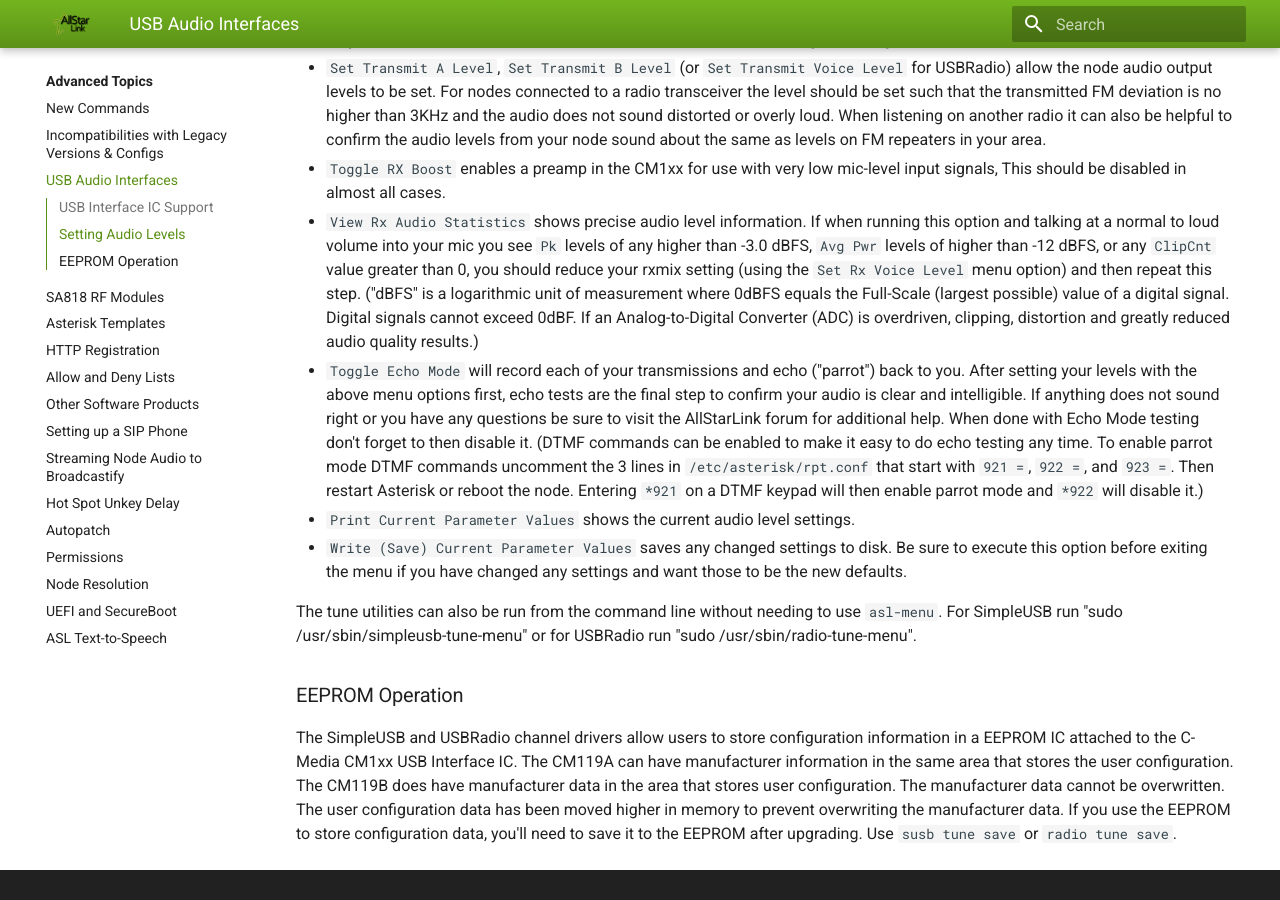
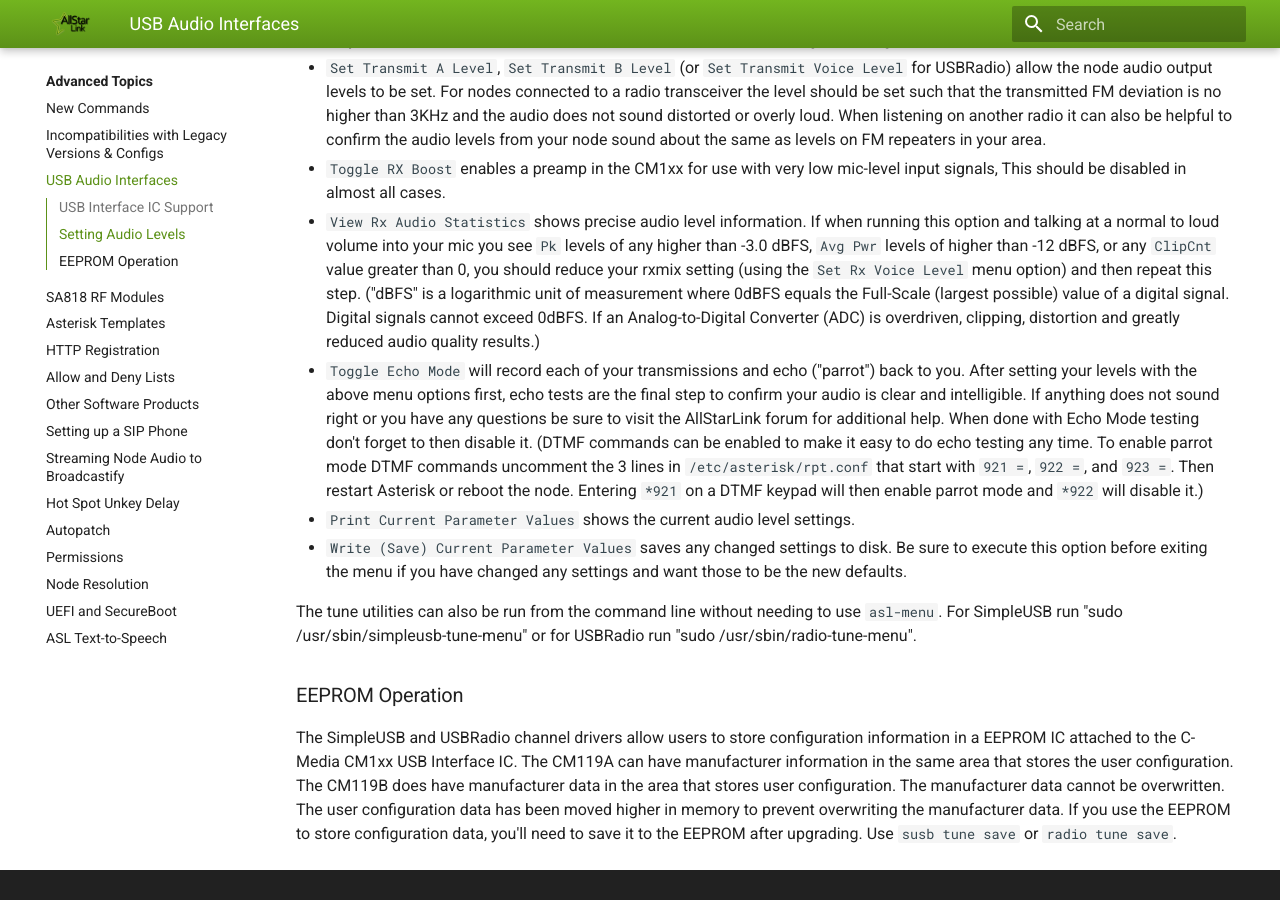
Before and after one commit to AllStarLink/ASL3-Manual, an MkDocs documentation site: the page built from docs/adv-topics/usbinterfaces.md, in a window 1280 px wide and 900 px high, scrolled down 1468 px. Built offline with MkDocs 1.6.1 and Material for MkDocs 9.7.7, drawn with Linux system fonts in a browser that asks for light colours.

Commit message:
fix typo

```diff
--- a/docs/adv-topics/usbinterfaces.md
+++ b/docs/adv-topics/usbinterfaces.md
@@ -32,7 +32,7 @@ Most nodes use the SimpleUSB channel driver. Nodes that require more advanced fe
  - `Set Rx Voice Level (using display)` provides a level meter. Talk at a normal and steady volume into the microphone and be sure that the average level does not go past the "3KHz" point, and that peak levels do not go significantly past the "5KHz" point. Note that for proper mic technique you should talk no closer than 2 to 3 inches (5 - 10 cm) from the microphone, and it should be held at an angle to minimize pops/plosives. Once you see where the audio levels are hit the Enter key and you'll then be prompted to change the setting. If for example the current setting is 500 and your levels were too high, try entering 400 for a new value and then repeat the test. Continue to iteratively adjust the settings until the average audio levels stay around the "3KHz" mark. For a more precise calibration with radio nodes a 1KHz test tone can be input into another radio at a level that results in 3KHz FM deviation, then calibrate the node to the 3KHz mark, however this can be more complicated to set up and may not account for other differences such as different mics or mic gain settings.
  - `Set Transmit A Level`, `Set Transmit B Level` (or `Set Transmit Voice Level` for USBRadio) allow the node audio output levels to be set. For nodes connected to a radio transceiver the level should be set such that the transmitted FM deviation is no higher than 3KHz and the audio does not sound distorted or overly loud. When listening on another radio it can also be helpful to confirm the audio levels from your node sound about the same as levels on FM repeaters in your area.
  - `Toggle RX Boost` enables a preamp in the CM1xx for use with very low mic-level input signals, This should be disabled in almost all cases.
- - `View Rx Audio Statistics` shows precise audio level information. If when running this option and talking at a normal to loud volume into your mic you see `Pk` levels of any higher than -3.0 dBFS, `Avg Pwr` levels of higher than -12 dBFS, or any `ClipCnt` value greater than 0, you should reduce your rxmix setting (using the `Set Rx Voice Level` menu option) and then repeat this step. ("dBFS" is a logarithmic unit of measurement where 0dBFS equals the Full-Scale (largest possible) value of a digital signal. Digital signals cannot exceed 0dBF. If an Analog-to-Digital Converter (ADC) is overdriven, clipping, distortion and greatly reduced audio quality results.)
+ - `View Rx Audio Statistics` shows precise audio level information. If when running this option and talking at a normal to loud volume into your mic you see `Pk` levels of any higher than -3.0 dBFS, `Avg Pwr` levels of higher than -12 dBFS, or any `ClipCnt` value greater than 0, you should reduce your rxmix setting (using the `Set Rx Voice Level` menu option) and then repeat this step. ("dBFS" is a logarithmic unit of measurement where 0dBFS equals the Full-Scale (largest possible) value of a digital signal. Digital signals cannot exceed 0dBFS. If an Analog-to-Digital Converter (ADC) is overdriven, clipping, distortion and greatly reduced audio quality results.)
  - `Toggle Echo Mode` will record each of your transmissions and echo ("parrot") back to you. After setting your levels with the above menu options first, echo tests are the final step to confirm your audio is clear and intelligible. If anything does not sound right or you have any questions be sure to visit the AllStarLink forum for additional help. When done with Echo Mode testing don't forget to then disable it. (DTMF commands can be enabled to make it easy to do echo testing any time. To enable parrot mode DTMF commands uncomment the 3 lines in `/etc/asterisk/rpt.conf` that start with `921 =`, `922 =`, and `923 =`. Then restart Asterisk or reboot the node. Entering `*921` on a DTMF keypad will then enable parrot mode and `*922` will disable it.)
  - `Print Current Parameter Values` shows the current audio level settings.
  - `Write (Save) Current Parameter Values` saves any changed settings to disk. Be sure to execute this option before exiting the menu if you have changed any settings and want those to be the new defaults.
```
